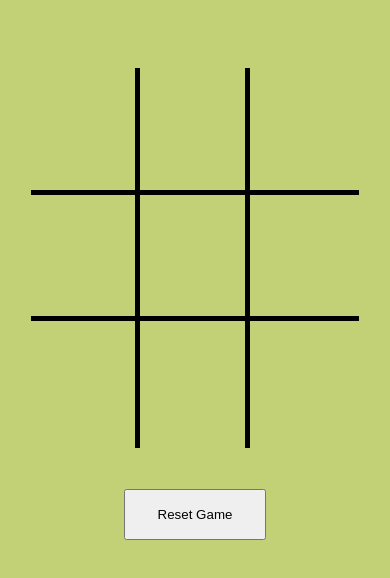
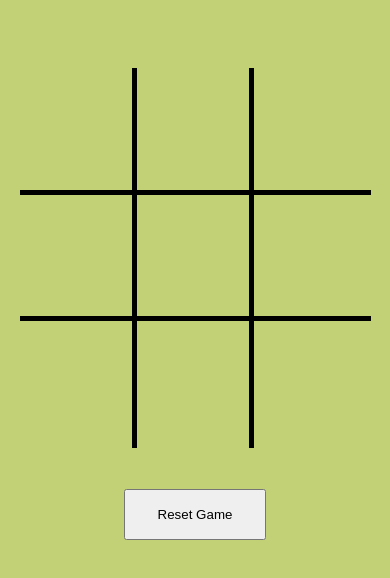
Before and after one commit to singh-pranjal-2004/Tic-Tac-Toe, a plain HTML site: page index.html in a window 390 px wide. Shown: the part 40-618 px from the top of the page. Drawn offline with Linux system fonts and the light colour scheme.

Commit message:
Update style.css

```diff
--- a/style.css
+++ b/style.css
@@ -98,12 +98,12 @@ body {
 
   .game {
     height: 45vh;
-    width: 84vw;
+    width: 90vw;
   }
 
   .box {
     height: 15vh;
-    width: 28vw;
+    width: 30vw;
     font-size: 3rem;
   }
 
```
